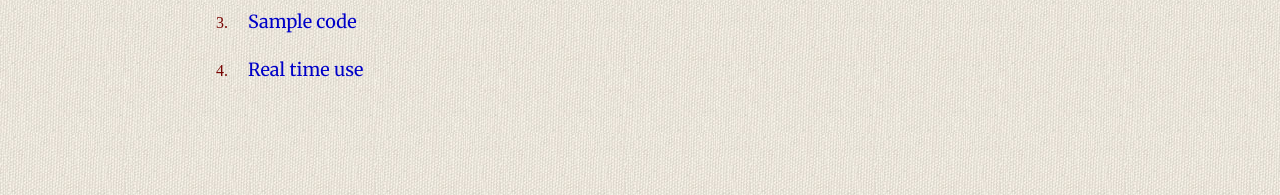
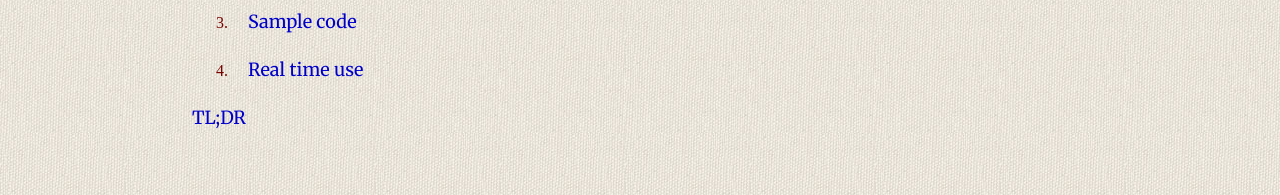
Before and after one commit to Jokestir/Jokestir.github.io, a Jekyll site: the page built from DesignPatterns/Introduction.md, in a window 1280 px wide. Shown: the part 763-958 px from the top of the page. Built offline with Jekyll 4.4.1, drawn with Linux system fonts in a browser that asks for light colours.

Commit message:
tldr changes

```diff
--- a/DesignPatterns/Introduction.md
+++ b/DesignPatterns/Introduction.md
@@ -23,3 +23,6 @@
 3. Sample code
 
 4. Real time use
+
+
+[TL;DR](({{ site.url }}/assets/tl_dr_design_patterns.png){:class="img-responsive"})
```
Also changed, not shown: DesignPatterns/Singleton.md (+3 -0 lines), assets/singleton_tl_dr.png (added), assets/tl_dr_design_patterns.png (added).
